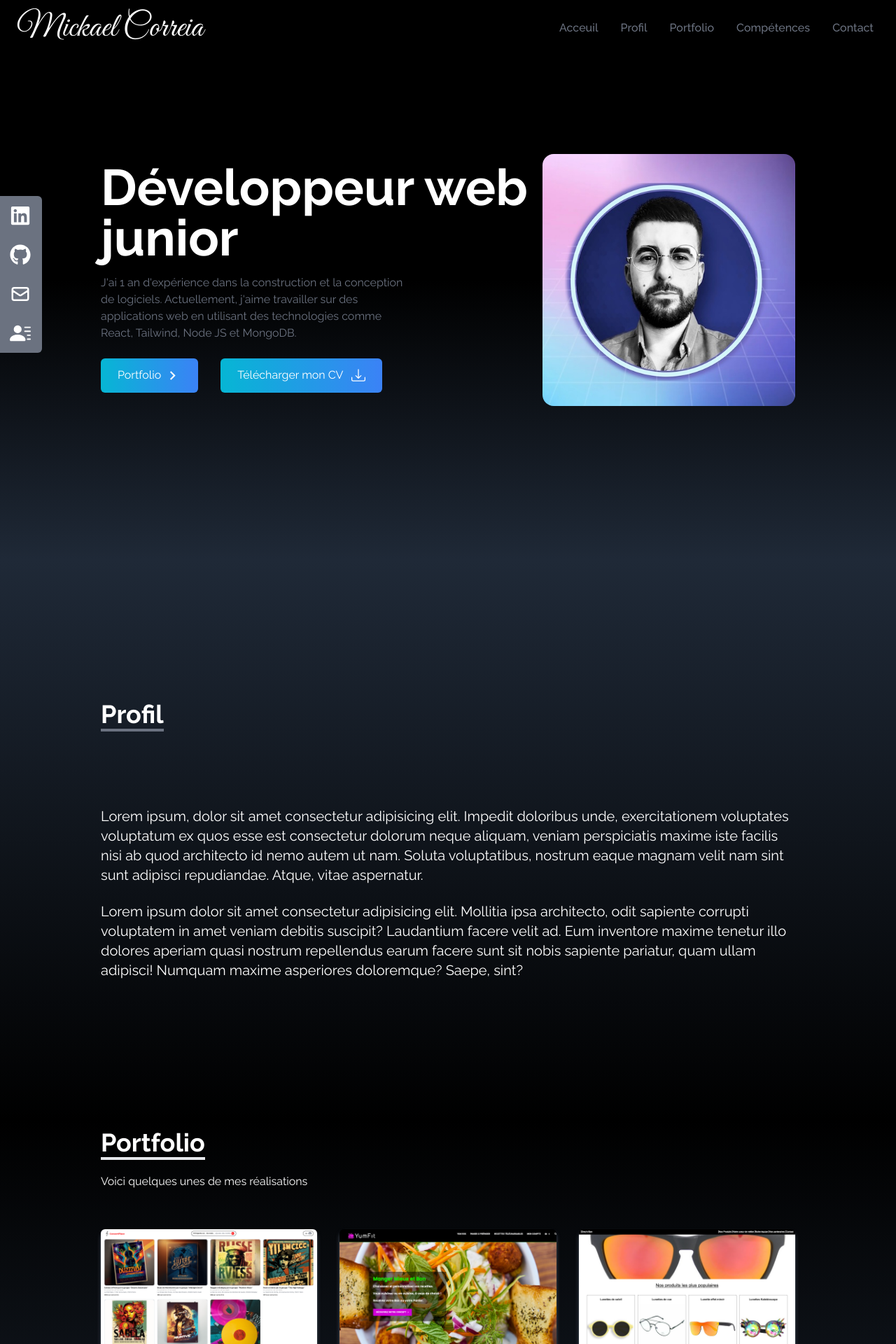
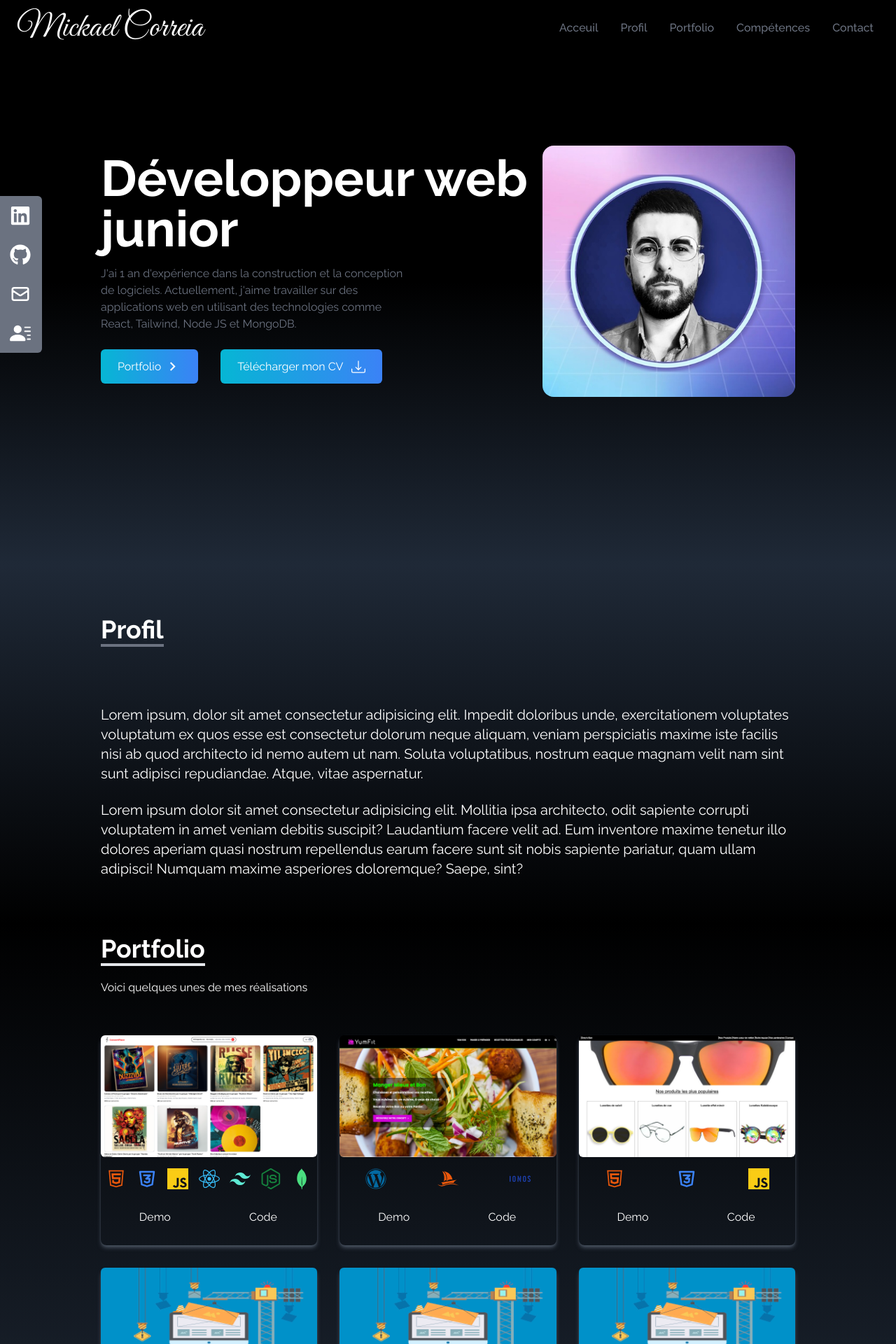
Before and after one commit to Mickaelcor/portfolio, a React (Create React App) app: page / in a window 1280 px wide. Shown: the top 1920 px of the page at 70% size. Built offline with nearby package versions, Linux system fonts and the light colour scheme.

Commit message:
minor modification

```diff
--- a/src/components/About.jsx
+++ b/src/components/About.jsx
@@ -3,7 +3,7 @@ import React from 'react'
 const About = () => {
     return (
         <div name="profil"
-            className='w-full h-screen bg-gradient-to-b from-gray-800 to-black text-white'
+            className='w-full bg-gradient-to-b from-gray-800 to-black text-white pb-12 pt-14'
         >
 
             <div className='max-w-screen-lg p-4 mx-auto flex flex-col justify-center w-full h-full'>
@@ -13,7 +13,7 @@ const About = () => {
                     </p>
                 </div>
 
-                <p className='text-xl mt-20'>
+                <p className='text-xl mt-14'>
                     Lorem ipsum, dolor sit amet consectetur adipisicing elit. Impedit doloribus unde, exercitationem voluptates voluptatum ex quos esse est consectetur dolorum neque aliquam, veniam perspiciatis maxime iste facilis nisi ab quod architecto id nemo autem ut nam. Soluta voluptatibus, nostrum eaque magnam velit nam sint sunt adipisci repudiandae. Atque, vitae aspernatur.
                 </p>
 
--- a/src/components/Contact.jsx
+++ b/src/components/Contact.jsx
@@ -4,7 +4,7 @@ const Contact = () => {
     return (
         <div
             name="contact"
-            className='w-full h-screen bg-gradient-to-b from-black to-gray-800 p-4 text-white'
+            className='w-full bg-gradient-to-b from-black to-gray-800 p-4 text-white'
         >
             <div className='flex flex-col p-4 justify-center max-w-screen-lg mx-auto h-full'>
                 <div className='pb-8'>
--- a/src/components/Experience.jsx
+++ b/src/components/Experience.jsx
@@ -73,7 +73,7 @@ const Experience = () => {
     return (
         <div
             name="compétences"
-            className='bg-gradient-to-b from-gray-800 to-black w-full h-screen'
+            className='bg-gradient-to-b from-gray-800 to-black w-full'
         >
             <div className='max-w-screen-lg mx-auto p-4 flex flex-col justify-center w-full h-full text-white'>
 
--- a/src/components/Home.jsx
+++ b/src/components/Home.jsx
@@ -17,7 +17,7 @@ const Home = () => {
     }
 
     return (
-        <div name="acceuil" className='h-screen w-full bg-gradient-to-b from-black via-black to-gray-800'>
+        <div name="acceuil" className='w-full bg-gradient-to-b from-black via-black to-gray-800 pt-52 pb-60'>
             <div className='max-w-screen-lg mx-auto flex flex-col items-center justify-center h-full px-4 md:flex-row'>
                 <div className='flex flex-col justify-center h-full'>
                     <h2 className='text-4xl sm:text-7xl font-bold text-white'>Développeur web junior</h2>
@@ -50,7 +50,7 @@ const Home = () => {
                         </button>
                     </div>
                 </div>
-                <div>
+                <div className=' max-md:pt-12'>
                     <img
                         src={HeroImage}
                         alt="my profile"
--- a/src/components/Portfolio.jsx
+++ b/src/components/Portfolio.jsx
@@ -95,7 +95,7 @@ const Portfolio = () => {
     return (
         <div
             name="portfolio"
-            className='bg-gradient-to-b from-black to-gray-800 w-full text-white md:h-screen'
+            className='bg-gradient-to-b from-black to-gray-800 w-full text-white pb-12'
         >
 
             <div className='max-w-screen-lg p-4 mx-auto flex flex-col justify-center w-full h-full'>
```
